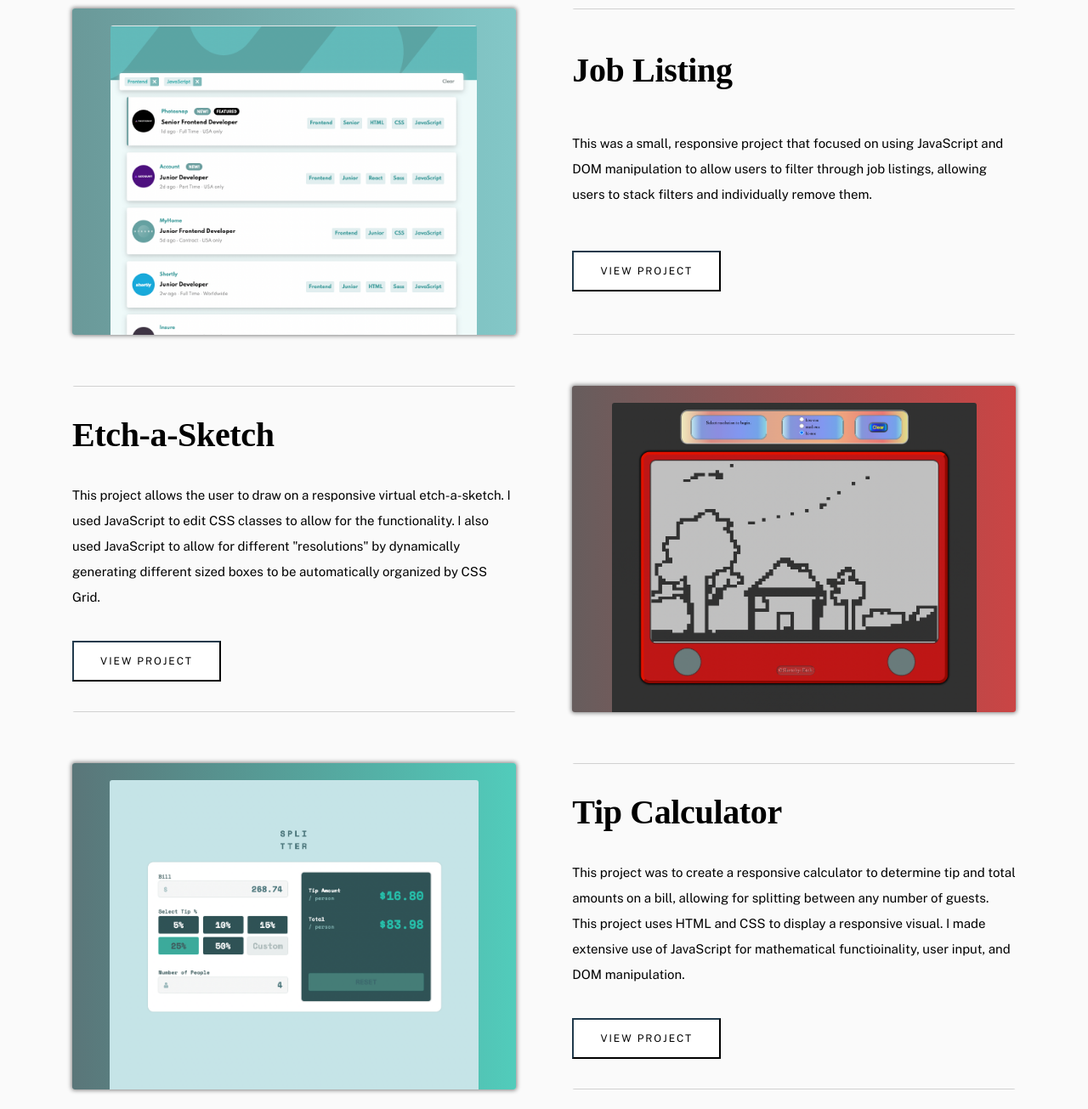
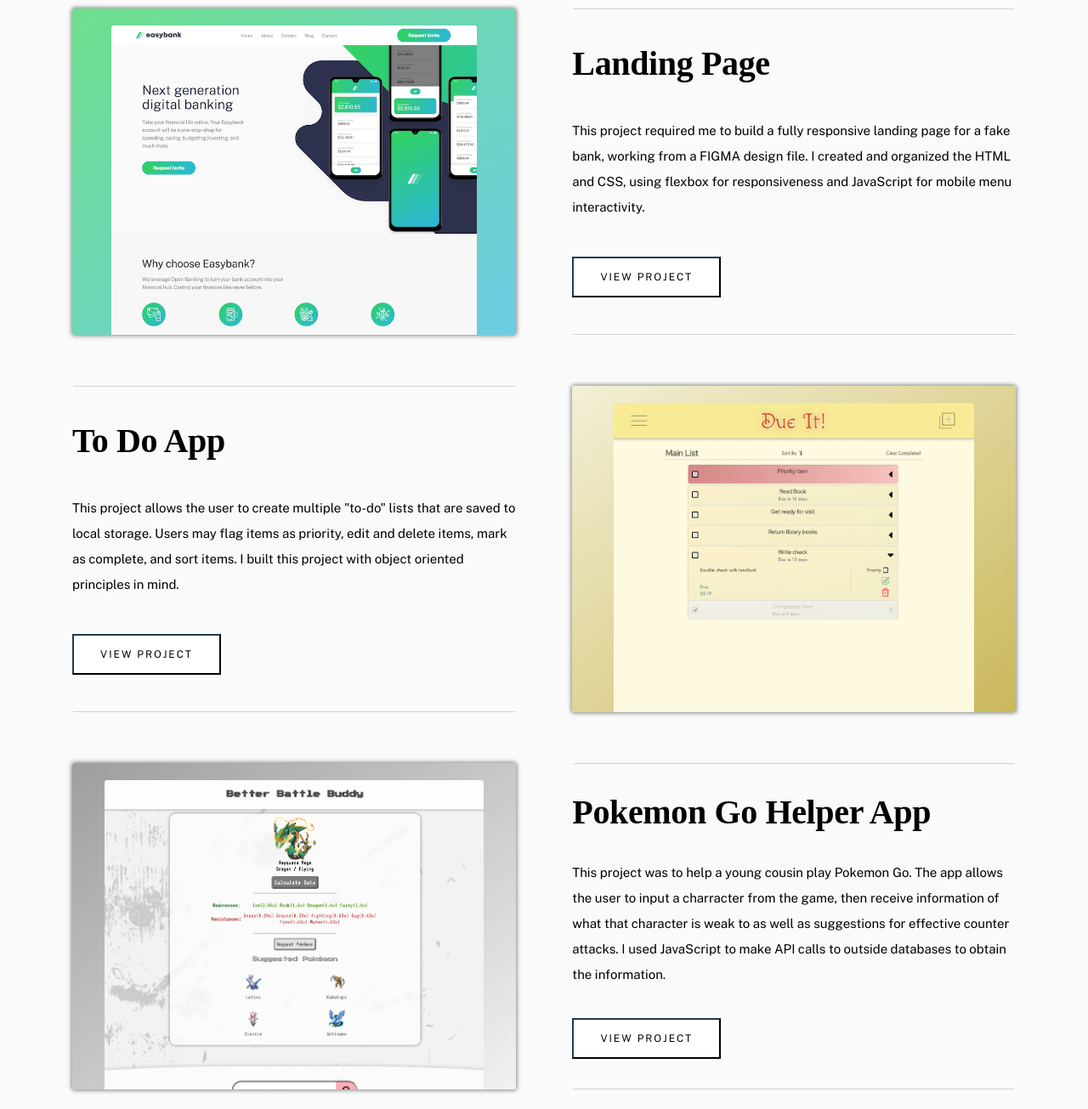
Before and after one commit to jessejputnam/first_portfolio, a plain HTML site: page portfolio.html in a window 1280 px wide. Shown: the part 1000-2305 px from the top of the page at 85% size. Drawn offline with nearby package versions, Linux system fonts and the light colour scheme; a web font is replaced by a local one.

Commit message:
Update projects on project summary page

```diff
--- a/css/portfolio_styles.css
+++ b/css/portfolio_styles.css
@@ -44,15 +44,15 @@ Table of Contents:
 
 .grid__item--0 .item__img__container {
   background-image: linear-gradient(
-    to right,
-    hsla(136, 65%, 51%, 0.695),
-    hsla(192, 70%, 51%, 0.688)
+    to bottom right,
+    hsla(194, 20%, 58%, 0.695),
+    hsla(210, 100%, 22%, 0.688)
   );
 }
 
 .grid__item--1 .item__img__container {
   background-image: linear-gradient(
-    to right,
+    to bottom right,
     rgba(18, 165, 18, 0.695),
     rgba(165, 118, 18, 0.688)
   );
@@ -60,25 +60,25 @@ Table of Contents:
 
 .grid__item--2 .item__img__container {
   background-image: linear-gradient(
-    to right,
-    rgba(69, 128, 128, 0.795),
-    rgba(99, 186, 186, 0.788)
+    to bottom right,
+    hsla(136, 65%, 51%, 0.695),
+    hsla(192, 70%, 51%, 0.688)
   );
 }
 
 .grid__item--3 .item__img__container {
   background-image: linear-gradient(
-    to right,
-    rgba(63, 51, 51, 0.788),
-    rgba(190, 22, 22, 0.795)
+    to bottom right,
+    rgba(242, 238, 208, 0.863),
+    rgba(190, 167, 49, 0.795)
   );
 }
 
 .grid__item--4 .item__img__container {
   background-image: linear-gradient(
-    to right,
-    rgba(47, 82, 86, 0.788),
-    rgba(38, 192, 171, 0.795)
+    to bottom right,
+    rgba(133, 133, 133, 0.788),
+    rgba(239, 239, 239, 0.795)
   );
 }
 
--- a/portfolio.html
+++ b/portfolio.html
@@ -61,19 +61,20 @@
           <div class="grid__item grid__item--0">
             <div class="grid__item__detail item__img__container">
               <img
-                src="images/portfolio/bank-landing-desk.png"
-                alt="Fake bank landing page screenshot"
+                src="images/portfolio/weather-app.png"
+                alt="Weather App screenshot"
                 class="item__img"
               />
             </div>
             <div class="grid__item__detail item__info">
               <hr class="divider" />
-              <h2>Landing Page</h2>
+              <h2>Weather App</h2>
               <p class="body2">
-                This project required me to build a fully responsive landing
-                page for a fake bank, working from a FIGMA design file. I
-                created and organized the HTML and CSS, using flexbox for
-                responsiveness and JavaScript for mobile menu interactivity.
+                This project is a responsive application that uses API calls to
+                display local weather data, as well as allowing the user to
+                search for weather data for any city in the world. I used
+                webpack as a module bundler. APIs were used for the weather
+                data.
               </p>
               <button type="button" class="btn btn__secondary">
                 VIEW PROJECT
@@ -116,19 +117,19 @@
               class="grid__item__detail item__img__container item__img__container--slide section-slide section--hidden"
             >
               <img
-                src="images/portfolio/job-listing-desk.png"
-                alt="Job listing website screenshot"
+                src="images/portfolio/bank-landing-desk.png"
+                alt="Fake bank landing page screenshot"
                 class="item__img"
               />
             </div>
             <div class="grid__item__detail item__info section-slide">
               <hr class="divider" />
-              <h2>Job Listing</h2>
+              <h2>Landing Page</h2>
               <p class="body2">
-                This was a small, responsive project that focused on using
-                JavaScript and DOM manipulation to allow users to filter through
-                job listings, allowing users to stack filters and individually
-                remove them.
+                This project required me to build a fully responsive landing
+                page for a fake bank, working from a FIGMA design file. I
+                created and organized the HTML and CSS, using flexbox for
+                responsiveness and JavaScript for mobile menu interactivity.
               </p>
               <button type="button" class="btn btn__secondary">
                 VIEW PROJECT
@@ -143,20 +144,20 @@
               class="grid__item__detail item__img__container item__img__container--slide section-slide section--hidden"
             >
               <img
-                src="images/portfolio/etch-desk.png"
-                alt="Etch-a-sketch screenshot"
+                src="images/portfolio/todo-app.png"
+                alt="To Do App screenshot"
                 class="item__img"
               />
             </div>
             <div class="grid__item__detail item__info section-slide">
               <hr class="divider" />
-              <h2>Etch-a-Sketch</h2>
+              <h2>To Do App</h2>
               <p class="body2">
-                This project allows the user to draw on a responsive virtual
-                etch-a-sketch. I used JavaScript to edit CSS classes to allow
-                for the functionality. I also used JavaScript to allow for
-                different "resolutions" by dynamically generating different
-                sized boxes to be automatically organized by CSS Grid.
+                This project allows the user to create multiple "to-do" lists
+                that are saved to local storage. Users may flag items as
+                priority, edit and delete items, mark as complete, and sort
+                items. I built this project with object oriented principles in
+                mind.
               </p>
               <button type="button" class="btn btn__secondary">
                 VIEW PROJECT
@@ -171,20 +172,20 @@
               class="grid__item__detail item__img__container item__img__container--slide section-slide section--hidden"
             >
               <img
-                src="images/portfolio/tip-calc-desk.png"
+                src="images/portfolio/pokemon-app.png"
                 alt="Tip calculator screenshot"
                 class="item__img"
               />
             </div>
             <div class="grid__item__detail item__info section-slide">
               <hr class="divider" />
-              <h2>Tip Calculator</h2>
+              <h2>Pokemon Go Helper App</h2>
               <p class="body2">
-                This project was to create a responsive calculator to determine
-                tip and total amounts on a bill, allowing for splitting between
-                any number of guests. This project uses HTML and CSS to display
-                a responsive visual. I made extensive use of JavaScript for
-                mathematical functioinality, user input, and DOM manipulation.
+                This project was to help a young cousin play Pokemon Go. The app
+                allows the user to input a charracter from the game, then
+                receive information of what that character is weak to as well as
+                suggestions for effective counter attacks. I used JavaScript to
+                make API calls to outside databases to obtain the information.
               </p>
               <button type="button" class="btn btn__secondary">
                 VIEW PROJECT
```
Also changed, not shown: index.html (+9 -8 lines), images/portfolio/pokemon-app.png (added), images/portfolio/todo-app.png (added), 2 other files.
